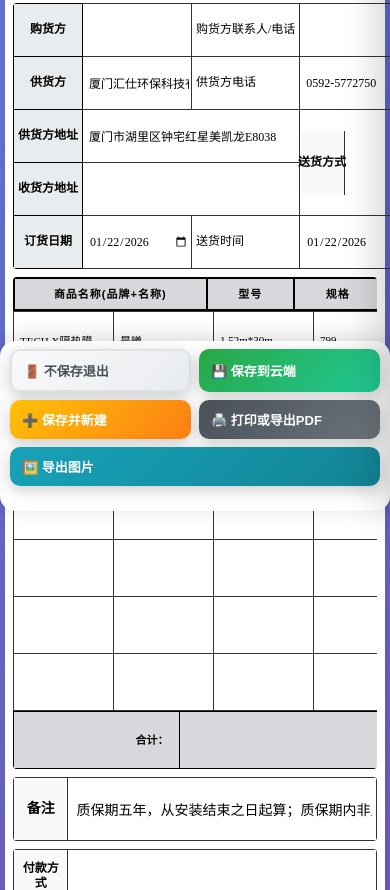
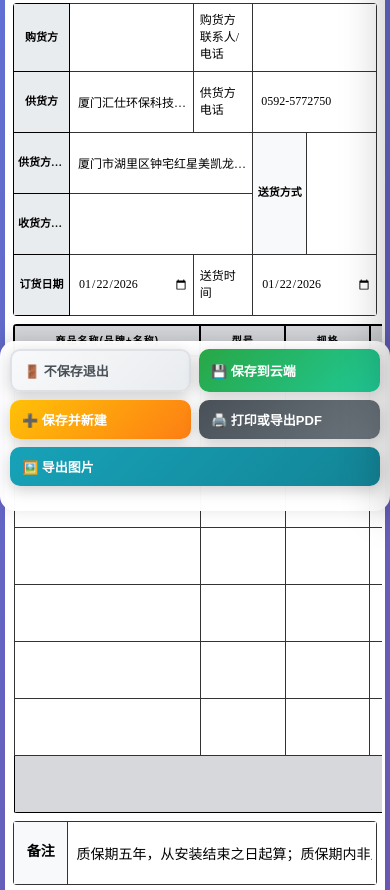
Before and after one commit to chenqingyuan1971/purchase-order-system, a plain HTML site: page index.html in a window 390 px wide. Shown: the part 333-1223 px from the top of the page. Drawn offline with Linux system fonts and the light colour scheme.

Commit message:
Add files via upload

```diff
--- a/index.html
+++ b/index.html
@@ -1464,38 +1464,153 @@
                 font-size: 14px;
             }
 
+            /* ==================== 移动端表格容器（解决溢出问题） ==================== */
+            .table-scroll-wrapper {
+                width: 100%;
+                overflow-x: auto;
+                -webkit-overflow-scrolling: touch;
+                margin: 0 -5px;
+                padding: 0 5px;
+            }
+
+            .table-scroll-wrapper::-webkit-scrollbar {
+                height: 4px;
+            }
+
+            .table-scroll-wrapper::-webkit-scrollbar-thumb {
+                background: #c0c0c0;
+                border-radius: 2px;
+            }
+
+            .table-scroll-wrapper::-webkit-scrollbar-track {
+                background: #f0f0f0;
+                border-radius: 2px;
+            }
+
             /* 信息表格优化 */
+            .info-table {
+                width: 100%;
+                min-width: 100%;
+                table-layout: fixed;
+            }
+
             .info-table td {
                 height: auto;
-                padding: 6px 4px;
+                padding: 8px 6px;
                 font-size: 12px;
+                white-space: normal;
+                word-break: break-all;
+                line-height: 1.4;
+                vertical-align: middle;
+            }
+
+            .info-table td:first-child {
+                width: 28%;
+                font-size: 11px;
+                padding: 8px 4px;
                 white-space: nowrap;
-            }
-
-            .info-table td:first-child {
-                width: 30%;
+                overflow: hidden;
+                text-overflow: ellipsis;
+            }
+
+            /* 修复送货方式单元格 */
+            .info-table td[rowspan="2"] {
+                position: relative;
+                padding: 0;
+            }
+
+            .delivery-container {
+                position: absolute;
+                top: 0;
+                left: 0;
+                right: 0;
+                bottom: 0;
+                display: flex;
                 font-size: 12px;
-                padding: 6px 4px;
-            }
-
-            /* 商品表格优化 - 横向滚动 */
+                height: 100%;
+            }
+
+            .delivery-label {
+                width: 45px;
+                flex-shrink: 0;
+                display: flex;
+                align-items: center;
+                justify-content: center;
+                border-right: 1px solid #333;
+                background-color: #f8f9fa;
+                font-size: 11px;
+                padding: 4px;
+                text-align: center;
+            }
+
+            .delivery-input {
+                flex: 1;
+                display: flex;
+                align-items: center;
+                padding: 0 6px;
+                overflow: hidden;
+            }
+
+            .delivery-input input {
+                width: 100%;
+                font-size: 12px;
+                border: none;
+                outline: none;
+                background: transparent;
+            }
+
+            /* 信息表格输入框优化 */
+            .info-table input {
+                width: 100%;
+                min-width: 0;
+                max-width: 100%;
+                font-size: 12px;
+                padding: 4px 2px;
+                border: none;
+                outline: none;
+                background: transparent;
+                white-space: nowrap;
+                overflow: hidden;
+                text-overflow: ellipsis;
+            }
+
+            .info-table input:focus {
+                background: #f0f8ff;
+                border-bottom: 1px solid #3498db;
+            }
+
+            /* ==================== 商品表格优化 - 横向滚动 ==================== */
+            .product-table-wrapper {
+                width: 100%;
+                overflow-x: auto;
+                -webkit-overflow-scrolling: touch;
+                margin: 0 -5px;
+                padding: 0 5px;
+            }
+
+            .product-table-wrapper::-webkit-scrollbar {
+                height: 4px;
+            }
+
+            .product-table-wrapper::-webkit-scrollbar-thumb {
+                background: #c0c0c0;
+                border-radius: 2px;
+            }
+
+            .product-table-wrapper::-webkit-scrollbar-track {
+                background: #f0f0f0;
+                border-radius: 2px;
+            }
+
             .product-table {
-                display: block;
-                overflow-x: auto;
-                white-space: nowrap;
+                width: 100%;
+                min-width: 680px;
                 font-size: 11px;
-                -webkit-overflow-scrolling: touch;
-            }
-
-            .product-table thead, .product-table tbody, .product-table tfoot {
-                display: table;
-                width: 100%;
-                min-width: 700px;
             }
 
             .product-table th {
                 padding: 8px 4px;
-                font-size: 11px;
+                font-size: 10px;
                 white-space: nowrap;
             }
 
@@ -1507,8 +1622,85 @@
             }
 
             .product-table input {
+                width: 100%;
+                min-width: 0;
                 font-size: 12px;
                 padding: 4px 2px;
+                border: none;
+                outline: none;
+                background: transparent;
+                white-space: nowrap;
+                overflow: hidden;
+                text-overflow: ellipsis;
+            }
+
+            .product-table input:focus {
+                background: #f0f8ff;
+            }
+
+            /* 商品表格表头固定 */
+            .product-table thead th {
+                background: #d6d8db;
+                position: sticky;
+                top: 0;
+                z-index: 10;
+            }
+
+            /* ==================== 付款表格优化 ==================== */
+            .payment-table-wrapper {
+                width: 100%;
+                overflow-x: auto;
+                -webkit-overflow-scrolling: touch;
+            }
+
+            .payment-table {
+                width: 100%;
+                min-width: 100%;
+                table-layout: fixed;
+            }
+
+            .payment-table td {
+                height: auto;
+                padding: 8px 6px;
+                font-size: 12px;
+                white-space: normal;
+                word-break: break-all;
+            }
+
+            .payment-table td:first-child {
+                width: 30%;
+                font-size: 11px;
+                white-space: nowrap;
+            }
+
+            .payment-table input {
+                width: 100%;
+                font-size: 12px;
+                padding: 4px 2px;
+                border: none;
+                outline: none;
+                background: transparent;
+            }
+
+            .payment-table input:focus {
+                background: #f0f8ff;
+            }
+
+            /* ==================== 签章区域优化 ==================== */
+            .signature-section {
+                flex-direction: column;
+                gap: 10px;
+                margin-top: 10px;
+            }
+
+            .signature-box {
+                width: 100%;
+                padding: 10px;
+                font-size: 11px;
+            }
+
+            .signature-line, .signature-stamp {
+                height: 30px;
             }
 
             /* 送货方式和金额区域优化 */
@@ -1990,6 +2182,7 @@
             <strong>温馨提示：</strong>为了购货方的合法权益特制订此政策，请详细阅读本单据购物须知，并确认单据内各项购物内容。一经签字确认，将视同购货方对本单据所有内容均表示同意。
         </div>
 
+        <div class="table-scroll-wrapper">
         <table class="info-table">
             <tr>
                 <td style="width: 15%;">购货方</td>
@@ -2026,7 +2219,9 @@
                 <td><input type="date" class="input-field" id="deliveryDate"></td>
             </tr>
         </table>
-
+        </div>
+
+        <div class="product-table-wrapper">
         <table class="product-table">
             <thead>
                 <tr>
@@ -2055,6 +2250,7 @@
                 </tr>
             </tfoot>
         </table>
+        </div>
 
         <table>
             <tr>
```
